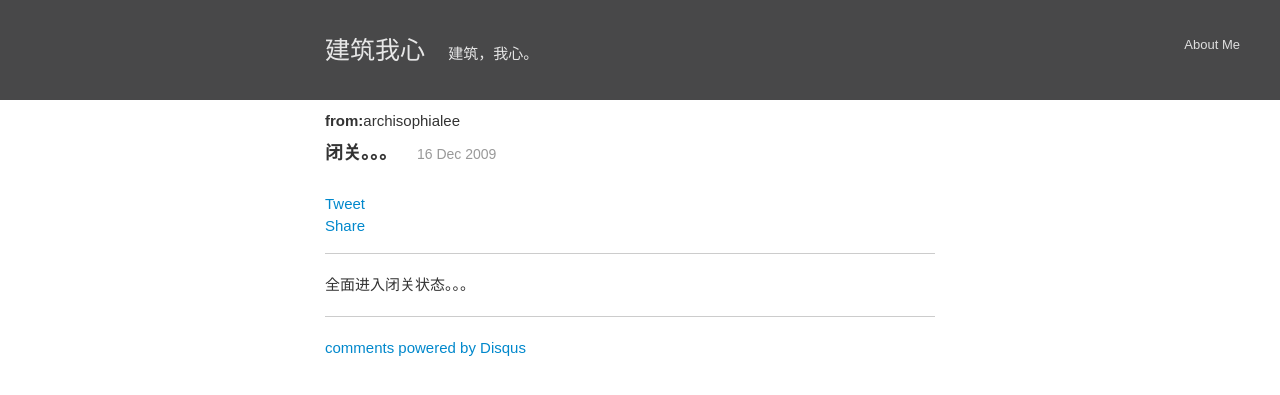
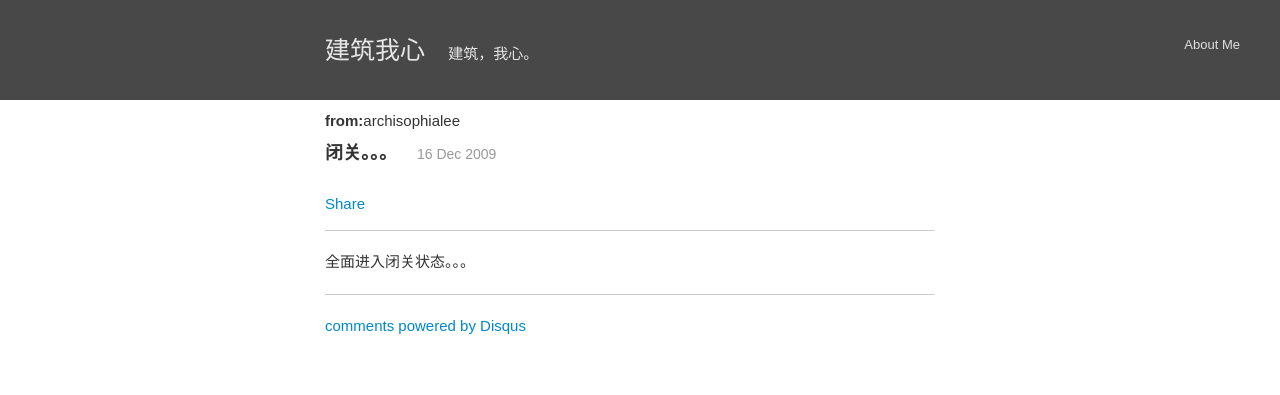
Before and after one commit to killsophia/killsophia.github.io, a Jekyll site: the page built from _posts/2009-12-16-e997ade585b3e38082e38082e38082.markdown, in a window 1280 px wide. Shown: the top 395 px of the page. Built offline with Jekyll 4.4.1, drawn with Linux system fonts in a browser that asks for light colours; Markdown is read by kramdown in place of the engine named in the settings; comment, search, counter and statistics services are not loaded.

Commit message:
modify layout

```diff
--- a/_layouts/post.html
+++ b/_layouts/post.html
@@ -6,8 +6,7 @@ layout: default
 	<div>
 		<span><strong>from:</strong>{{page.author}}</span>
 		<h3>{{page.title}}<small>{{ page.date | date_to_string}}</small></h3>
-		<div class="share"><a href="https://twitter.com/share" class="twitter-share-button">Tweet</a>
-			<!-- AddToAny BEGIN -->
+					<!-- AddToAny BEGIN -->
 <div class="a2a_kit a2a_default_style">
 <a class="a2a_dd" href="http://www.addtoany.com/share_save">Share</a>
 <span class="a2a_divider"></span>
@@ -19,7 +18,6 @@ layout: default
 <script type="text/javascript" src="http://static.addtoany.com/menu/page.js"></script>
 <!-- AddToAny END -->
 			</div>
-	</div>
 	<hr>
 	<div class="content">
 		{{content}}
```
